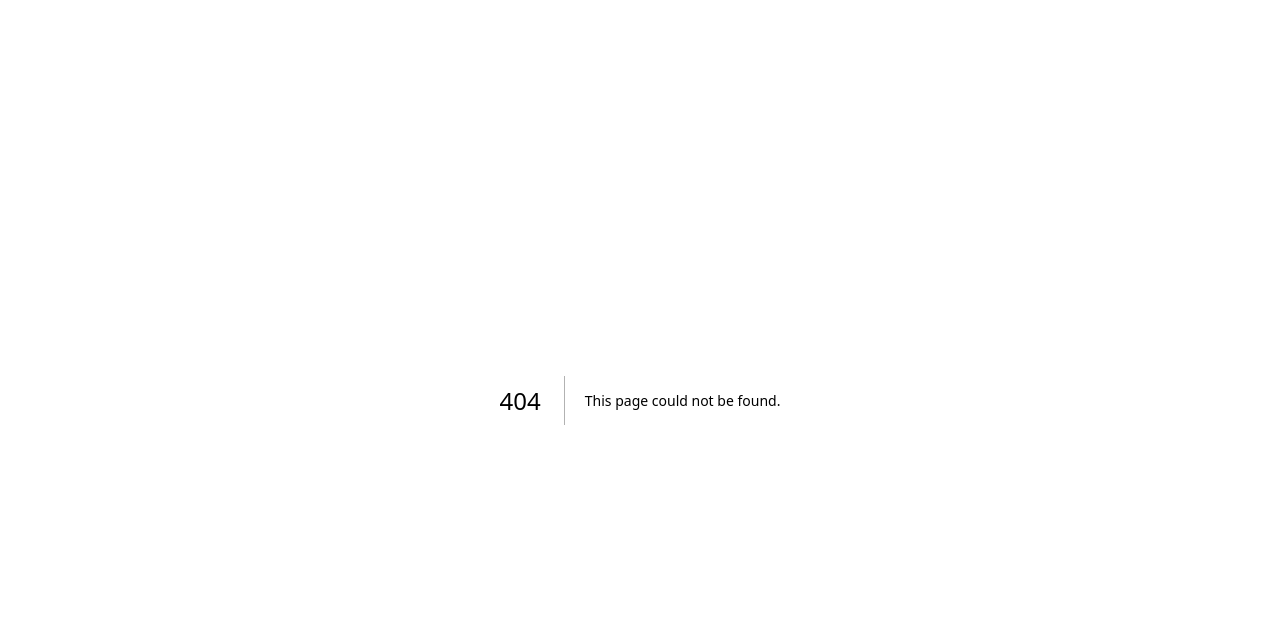
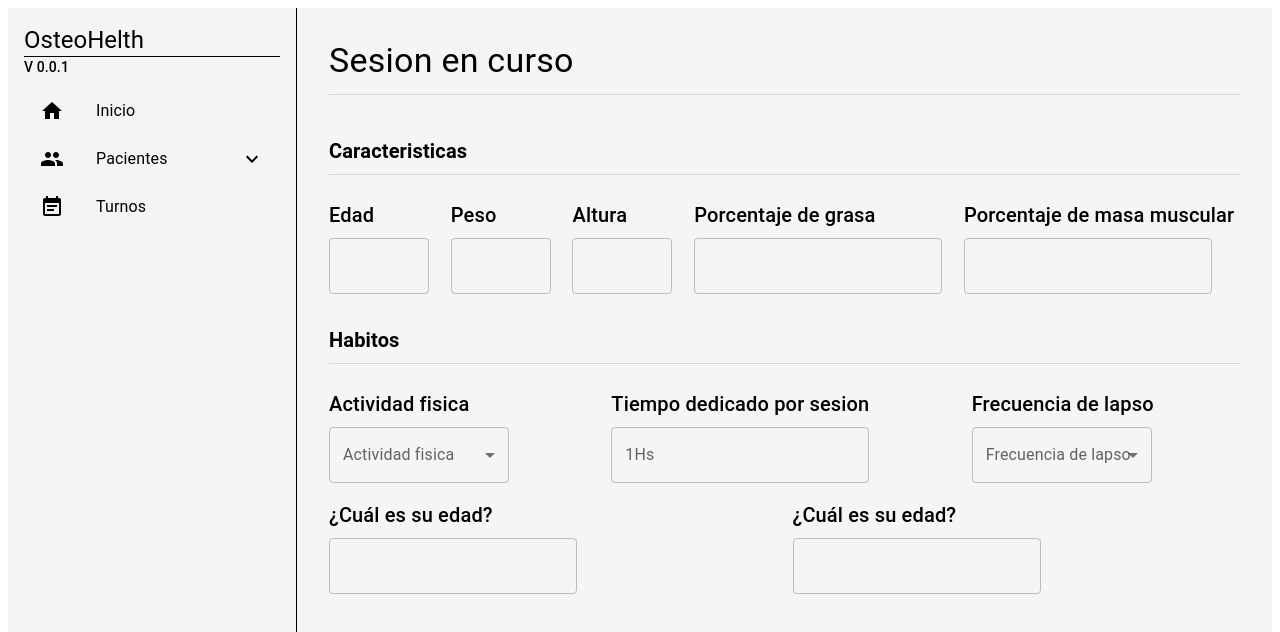
Before and after one commit to joaquinbaccega/Tesis-Frontend, a Next.js app: page /comenzar-sesion in a window 1280 px wide. Before the commit this address had no page. Shown: the top 632 px of the page. Built offline with nearby package versions, Linux system fonts and the light colour scheme.

Commit message:
Update Sidebar component styling and links, fix Router push in PatientList for session start, and adjust page layout

```diff
--- a/package.json
+++ b/package.json
@@ -6,7 +6,7 @@
     "dev": "next dev",
     "build": "next build",
     "start": "next start",
-    "lint": "next lint"
+    "lint": "standard"
   },
   "dependencies": {
     "@date-io/date-fns": "^3.0.0",
@@ -27,6 +27,7 @@
     "@types/react": "^18.3.12",
     "@types/react-dom": "^18.3.1",
     "postcss": "^8",
+    "standard": "^17.1.2",
     "typescript": "^5"
   }
 }
--- /dev/null
+++ b/src/app/comenzar-sesion/page.tsx
@@ -0,0 +1,198 @@
+"use client"
+
+import { Upload } from '@mui/icons-material';
+import { Avatar, Box, Divider, Grid, IconButton, MenuItem, TextField, Typography } from '@mui/material';
+import { useEffect, useState } from 'react';
+import Sidebar from '../components/sideBar/Sidebar';
+
+const sesiónStarted = () => {
+
+    const currencies = [
+        {
+          value: 'Futbol',
+          label: 'Futbol',
+        },
+        {
+          value: 'Golf',
+          label: 'Golf',
+        },
+        {
+          value: 'Rugby',
+          label: 'Rugby',
+        },
+        {
+          value: 'Voleibol',
+          label: 'Voleibol',
+        },
+        {
+          value: 'Basketball',
+          label: 'Basketball',
+        },
+        {
+          value: 'Tenis',
+          label: 'Tenis',
+        },
+        {
+          value: 'Fútbol',
+          label: 'Fútbol',
+        },
+        {
+          value: 'Cricket',
+          label: 'Cricket',
+        },
+        {
+          value: 'Hockey',
+          label: 'Hockey',
+        },
+        {
+          value: 'Football',
+          label: 'Football',
+        },
+      ];
+
+      const lapso = [
+        {
+          value: 'Dias',
+          label: 'Dias',
+        },
+        {
+          value: 'Horas',
+          label: 'Horas',
+          },
+        {
+          value: 'Minutos',
+          label: 'Minutos',
+        },
+        {
+          value: 'Semanas',
+          label: 'Semanas',
+        },
+
+      ];
+    return (
+        <Box sx={{ display: 'flex', backgroundColor: '#f5f5f5' }}>
+            {/* Barra lateral */}
+            <Sidebar />
+
+            {/* Contenido principal */}
+            <Box sx={{ padding: 4, flex: 1 }}>
+                <Typography variant="h4" gutterBottom style={{ color: "black" }}>
+                    Sesion en curso
+                </Typography>
+
+                <Divider sx={{ marginBottom: 5 }} />
+
+                <Typography variant="h6" gutterBottom style={{ color: "black", fontWeight: 'bold' }}>
+                    Caracteristicas
+                </Typography>
+
+                <Divider sx={{ marginBottom: 3 }} />
+
+                <Grid container spacing={2} sx={{ justifyContent: 'center' }}>
+                    <Grid item sx={{ marginRight: 'auto' }}>
+                        <Typography variant="h6" gutterBottom style={{ color: "black", textAlign: 'start' }}>
+                            Edad
+                        </Typography>
+                        <TextField type='number' sx={{ width: "100px" }} />
+                    </Grid>
+                    <Grid item sx={{ marginRight: 'auto' }}>
+                        <Typography variant="h6" gutterBottom style={{ color: "black", textAlign: 'start' }}>
+                            Peso
+                        </Typography>
+                        <TextField type='number' sx={{ width: "100px" }} />
+                    </Grid>
+                    <Grid item sx={{ marginRight: 'auto' }}>
+                        <Typography variant="h6" gutterBottom style={{ color: "black", textAlign: 'start' }}>
+                            Altura
+                        </Typography>
+                        <TextField type='number' sx={{ width: "100px" }} />
+                    </Grid>
+                    <Grid item sx={{ marginRight: 'auto' }}>
+                        <Typography variant="h6" gutterBottom style={{ color: "black", textAlign: 'start' }}>
+                            Porcentaje de grasa
+                        </Typography>
+                        <TextField type='number' sx={{ width: "auto" }} />
+                    </Grid>
+                    <Grid item sx={{ marginRight: 'auto' }}>
+                        <Typography variant="h6" gutterBottom style={{ color: "black", textAlign: 'start' }}>
+                            Porcentaje de masa muscular
+                        </Typography>
+                        <TextField type='number' sx={{ width: "auto" }} />
+                    </Grid>
+                </Grid>
+
+
+                <Typography variant="h6" gutterBottom style={{ color: "black", fontWeight: 'bold', marginTop: '30px' }}>
+                    Habitos
+                </Typography>
+
+                <Divider sx={{ marginBottom: 3 }} />
+
+                <Grid container spacing={2} sx={{ justifyContent: 'center' }}>
+
+
+                    <Grid item sx={{ marginRight: 'auto' }}>
+                        <Typography variant="h6" gutterBottom style={{ color: "black", textAlign: 'start' }}>
+                            Actividad fisica
+                        </Typography>
+                        <TextField select sx={{ width: "180px" }} label="Actividad fisica
+">
+                            {currencies.map((option) => (
+                                <MenuItem key={option.value} value={option.value}>
+                                    {option.label}
+                                </MenuItem>
+                            ))}
+                        </TextField>
+                    </Grid>
+
+
+                    <Grid item sx={{ marginRight: 'auto' }}>
+                        <Typography variant="h6" gutterBottom style={{ color: "black", textAlign: 'start' }}>
+                            Tiempo dedicado por sesion
+                        </Typography>
+                        <TextField type='number' label="1Hs" sx={{ width: "100%" }} />
+                    </Grid>
+
+
+                    <Grid item sx={{ marginRight: 'auto' }}>
+                        <Typography variant="h6" gutterBottom style={{ color: "black", textAlign: 'start' }}>
+                            Frecuencia de lapso
+                        </Typography>
+                        <TextField select sx={{ width: "180px" }} label="Frecuencia de lapso">
+
+                            {lapso.map((option) => (
+                                <MenuItem key={option.value} value={option.value}>
+                                    {option.label}
+                                </MenuItem>
+                            ))}
+                        </TextField>
+                    </Grid>
+
+
+                    <Grid item sx={{ marginRight: 'auto' }}>
+                        <Typography variant="h6" gutterBottom style={{ color: "black", textAlign: 'start' }}>
+                            ¿Cuál es su edad?
+                        </Typography>
+                        <TextField type='number' sx={{ width: "auto" }} />
+                    </Grid>
+
+
+                    <Grid item sx={{ marginRight: 'auto' }}>
+                        <Typography variant="h6" gutterBottom style={{ color: "black", textAlign: 'start' }}>
+                            ¿Cuál es su edad?
+                        </Typography>
+                        <TextField type='number' sx={{ width: "auto" }} />
+                    </Grid>
+
+
+
+                </Grid>
+            </Box>
+
+
+        </Box>
+    )
+};
+
+
+export default sesiónStarted;
--- a/src/app/components/sideBar/Sidebar.tsx
+++ b/src/app/components/sideBar/Sidebar.tsx
@@ -26,6 +26,11 @@ const Sidebar = () => {
   const router = useRouter();
 
   return (
+    <div
+      style={{
+        display: "flex",
+      }}
+    >
       <div
         style={{
           backgroundColor: "#f3f4f6",
@@ -121,6 +126,13 @@ const Sidebar = () => {
           </ListItem>
         </List>
       </div>
+      <div
+        style={{
+          borderLeft: "1px solid black",
+          height: "100%",
+        }}
+      ></div>
+    </div>
   );
 };
 
--- a/src/app/inicio/PatientList.tsx
+++ b/src/app/inicio/PatientList.tsx
@@ -88,7 +88,7 @@ const PatientList = ({ patients }: any) => {
                   open={Boolean(anchorEl)}
                   onClose={handleCloseMenu}
                 >
-                  <MenuItem onClick={() => console.log('Empezar la sesión')}>Empezar la sesión</MenuItem>
+                  <MenuItem onClick={() => router.push('/comenzar-sesion')}>Empezar la sesión</MenuItem>
                   <MenuItem onClick={handleOpenDialog}>Eliminar</MenuItem>
                   <MenuItem onClick={() => console.log('Editar')}>Editar</MenuItem>
                   <MenuItem onClick={() => router.push('/registerUser')}>Ver datos</MenuItem>
--- a/src/app/inicio/page.tsx
+++ b/src/app/inicio/page.tsx
@@ -60,9 +60,8 @@ const App = () => {
 
       {/* Contenedor principal */}
       <Box display="flex" flex={1} bgcolor="grey.100">
-        <Divider orientation="vertical" flexItem />
 
-        <Container sx={{ padding: '24px' }}>
+        <Container sx={{ padding: '24px', color: 'black' }}>
           <Typography variant="h4" gutterBottom>
             Listado de pacientes
           </Typography>
```
Also changed, not shown: 1 other file (tests, documents, lock files or other folders). Lines whose indentation alone changed are shown as unchanged.
